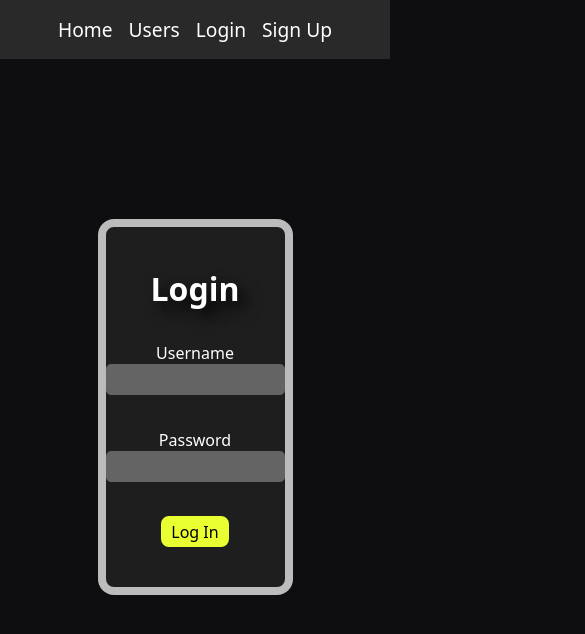
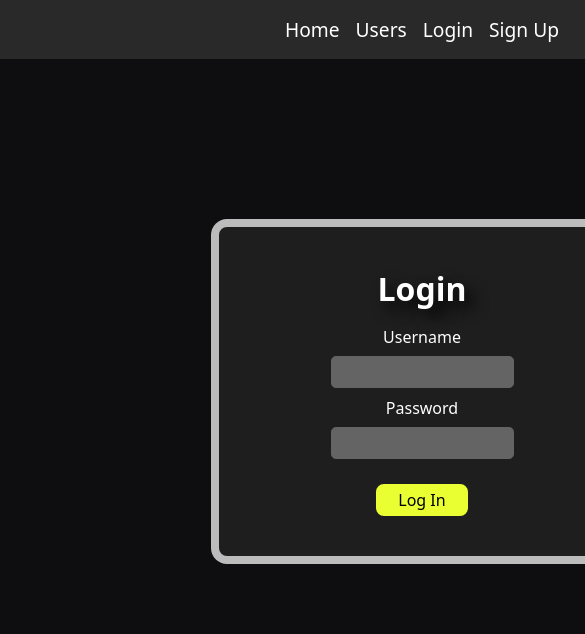
Before and after one commit to ChristopherNatale/GD-Demon-Tracker-1, a React (Vite) app: page /login in a window 390 px wide. Shown: the top 634 px of the page, 585 px wide, since content can reach past the window. Built offline with nearby package versions, Linux system fonts and the light colour scheme.

Commit message:
Made further improvements to the responsive design, greatly enhancing mobile experience.

```diff
--- a/src/components/MainNavigation.module.css
+++ b/src/components/MainNavigation.module.css
@@ -8,6 +8,7 @@
 
 .list {
     display: flex;
+    align-items: center;
     min-width: 0;
     gap: 1rem;
     list-style: none;
@@ -16,14 +17,13 @@
 }
 
 .logoutButton {
+    max-height: 10%;
     background-color: #292929;
     border: 1.062rem solid #292929;
     color: inherit;
     font-family: inherit;
     font-weight: inherit;
     font-size: 1.1rem;
-    position: absolute;
-    top: 0%;
 }
 
 .logoutButton:hover {
--- a/src/index.css
+++ b/src/index.css
@@ -5,6 +5,8 @@
 
 body {
   background-color: #0e0e10;
+  min-height: 100vh;
+  min-width: 100vh;
   margin: 0px;
   padding: 0;
   color: white;
@@ -12,6 +14,8 @@ body {
 }
 
 html {
+  min-height: 100vh;
+  min-width: 100vh;
   overflow: -moz-scrollbars-vertical;
 }
 
@@ -146,6 +150,7 @@ html {
   background-color: rgb(54, 54, 54);
   box-shadow: 0 2px 8px rgba(0, 0, 0, 0.26);
   animation: slide-down-fade-in 0.3s ease-out forwards;
+
 }
 
 .filterModal {
--- a/src/login.css
+++ b/src/login.css
@@ -32,6 +32,12 @@ label {
     text-shadow: 0.5rem 0.5rem 0.9rem black;
 }
 
+.inputFields {
+    display: grid;
+    padding: 0px;
+    grid-template-columns: repeat(auto-fit, minmax(100px, 1fr));
+    row-gap: 0.5rem;
+}
 input {
     width: 100%;
     margin-bottom: 0.1rem;
@@ -52,6 +58,7 @@ input {
     margin: 1rem auto;
     border: 0.2rem solid rgb(234, 255, 49);
     border-radius: 0.5rem;
+    width: 50%;
 }
 
 .loginButton:hover {
--- a/src/pages/Login.jsx
+++ b/src/pages/Login.jsx
@@ -18,16 +18,14 @@ export default function Login({mode}) {
                     ))}
                     </ul>}
                     {data && data.message && <p className="errorMessages"> {data.message} </p>}
-                <p>
+                <div className="inputFields">
                     <label htmlFor="username"> Username </label>
                     <input id="username" type="username" name="username" required />
-                </p>
-                <p>
                     <label htmlFor="password"> Password </label>
                     <input id="password" type="password" name="password" required/>
-                </p>
                     <button className="loginButton"> {isRegistering ? "Sign Up" : "Log In"} </button>
                 </div>
+            </div>
             </Form>
         </>
     )
--- a/src/table.css
+++ b/src/table.css
@@ -1,14 +1,19 @@
 .tableContainer {
+    display: block;
     margin: 2rem auto;
     background-color: rgb(38, 38, 38);
     border: 0.5rem solid rgba(255, 255, 255, 0.7);
     border-radius: 2rem;
     padding-bottom: 2rem;
     padding-top: 2rem;
-    width: 45%;
+    width: 90%;
+    min-width: 0;
+    max-width: 55%;
+    min-height: 50%;
 }
 
 .comparisonTable {
+    width: 80%;
     margin: 2rem auto;
     background-color: rgba(255, 255, 255, 0.1);
     border: 0.5rem solid rgb(60, 60, 60);
@@ -30,7 +35,7 @@
 .comparisonTable input[type=checkbox] {
     width: 1.5rem;
     height: 1.5rem;
-    margin-left: 4.2rem;
+    margin-left: 45%;
     margin-right: 0rem;
     padding: 0;
     accent-color: green;
```
